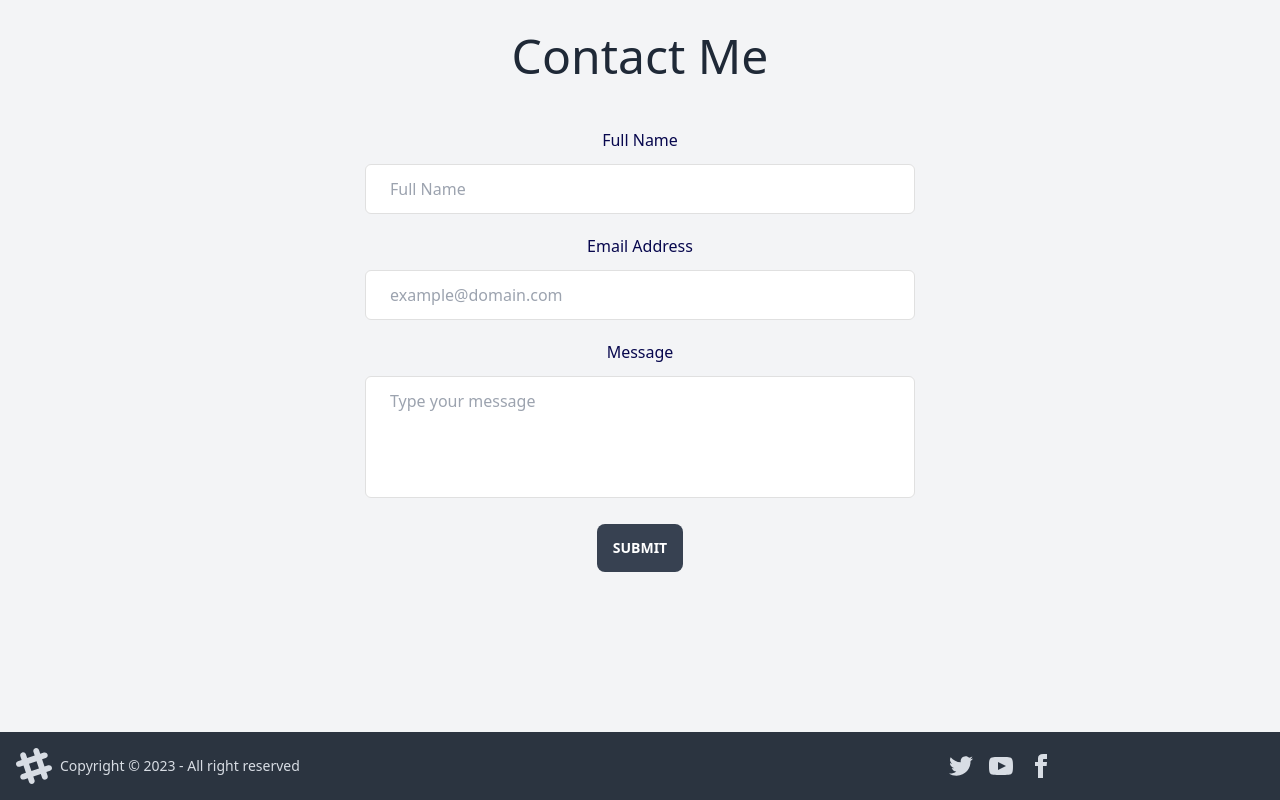
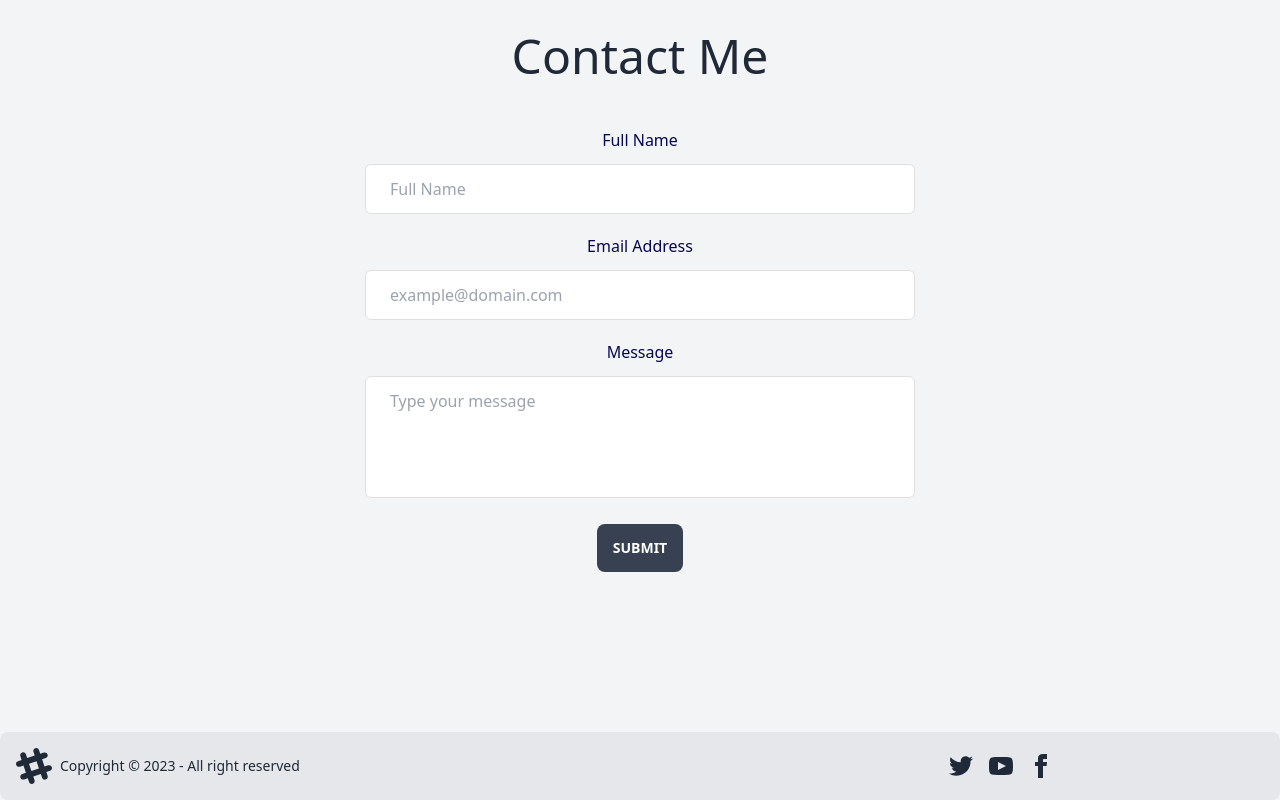
Before and after one commit to sadmanryanriad/talha-portfolio, a React (Vite) app: page / in a window 1280 px wide. Shown: the part 2771-3571 px from the top of the page. Built offline with nearby package versions, Linux system fonts and the light colour scheme.

Commit message:
footer fixed

```diff
--- a/src/Components/shared/Footer.jsx
+++ b/src/Components/shared/Footer.jsx
@@ -1,7 +1,7 @@
 //add some social media links, also fiverr and others
 const Footer = () => {
     return (
-<footer className="footer items-center p-4 bg-neutral text-neutral-content mt-28">
+<footer className="footer max-w-7xl mx-auto rounded-lg items-center p-4 bg-gray-200 dark:bg-gray-700 dark:text-white mt-28">
   <aside className="items-center grid-flow-col">
     <svg width="36" height="36" viewBox="0 0 24 24" xmlns="http://www.w3.org/2000/svg" fillRule="evenodd" clipRule="evenodd" className="fill-current"><path d="M22.672 15.226l-2.432.811.841 2.515c.33 1.019-.209 2.127-1.23 2.456-1.15.325-2.148-.321-2.463-1.226l-.84-2.518-5.013 1.677.84 2.517c.391 1.203-.434 2.542-1.831 2.542-.88 0-1.601-.564-1.86-1.314l-.842-2.516-2.431.809c-1.135.328-2.145-.317-2.463-1.229-.329-1.018.211-2.127 1.231-2.456l2.432-.809-1.621-4.823-2.432.808c-1.355.384-2.558-.59-2.558-1.839 0-.817.509-1.582 1.327-1.846l2.433-.809-.842-2.515c-.33-1.02.211-2.129 1.232-2.458 1.02-.329 2.13.209 2.461 1.229l.842 2.515 5.011-1.677-.839-2.517c-.403-1.238.484-2.553 1.843-2.553.819 0 1.585.509 1.85 1.326l.841 2.517 2.431-.81c1.02-.33 2.131.211 2.461 1.229.332 1.018-.21 2.126-1.23 2.456l-2.433.809 1.622 4.823 2.433-.809c1.242-.401 2.557.484 2.557 1.838 0 .819-.51 1.583-1.328 1.847m-8.992-6.428l-5.01 1.675 1.619 4.828 5.011-1.674-1.62-4.829z"></path></svg>
     <p>Copyright © 2023 - All right reserved</p>
```
